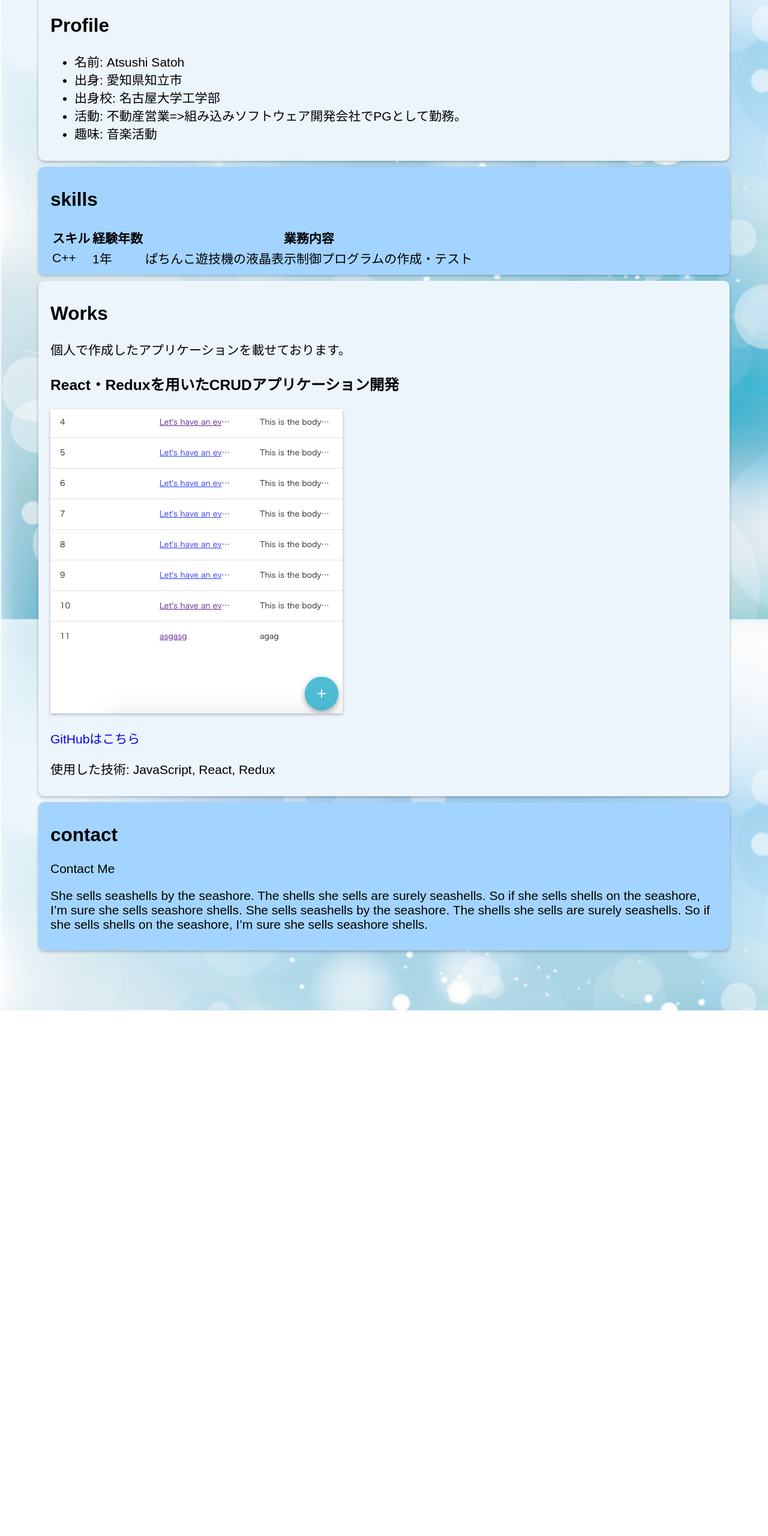
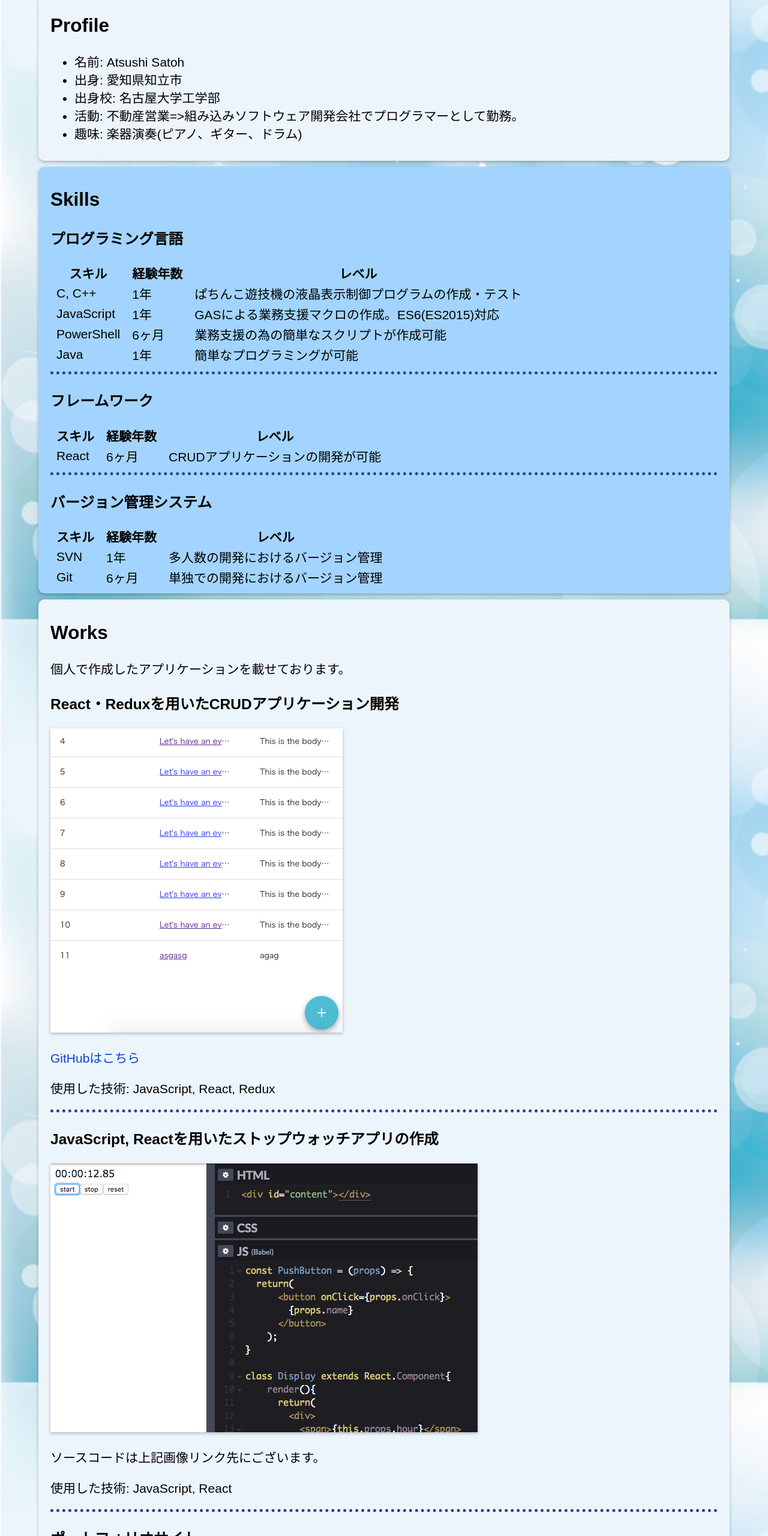
Before and after one commit to Atsushikeys/myPortfolio, a website built with Parcel: page index.html in a window 1280 px wide. Shown: the part 240-2800 px from the top of the page at 60% size. Before the commit the page ends 1924 px from the top, so only its background shows below. Built offline with nearby package versions, Linux system fonts and the light colour scheme.

Commit message:
change contact and skill

```diff
--- a/index.html
+++ b/index.html
@@ -35,11 +35,6 @@
                 ><i class="fas fa-hammer"></i><span>works</span></a
               >
             </li>
-            <!-- <li>
-              <a href="#sns"
-                ><i class="far fa-thumbs-up"></i><span>sns</span></a
-              >
-            </li> -->
             <li>
               <a href="#contact"
                 ><i class="far fa-paper-plane"></i><span>contact</span></a
@@ -49,74 +44,152 @@
         </nav>
       </header>
 
-      <section>
-        <h2 id="profile">Profile</h2>
+      <section id="profile">
+        <h2>Profile</h2>
         <ul>
           <li>名前: Atsushi Satoh</li>
           <li>出身: 愛知県知立市</li>
           <li>出身校: 名古屋大学工学部</li>
-          <li>活動: 不動産営業=&gt;組み込みソフトウェア開発会社でPGとして勤務。</li>
-          <li>趣味: 音楽活動</li>
+          <li>
+            活動:
+            不動産営業=&gt;組み込みソフトウェア開発会社でプログラマーとして勤務。
+          </li>
+          <li>趣味: 楽器演奏(ピアノ、ギター、ドラム)</li>
         </ul>
       </section>
 
-      <section>
-        <h2 id="skills">skills</h2>
-        <table >
+      <section id="skills">
+        <h2>Skills</h2>
+        <h3>プログラミング言語</h3>
+        <table>
           <tr>
             <th>スキル</th>
             <th>経験年数</th>
-            <th>業務内容</th>
+            <th>レベル</th>
           </tr>
           <tr>
-            <td>C++</td>
+            <td>C, C++</td>
             <td>1年</td>
             <td>ぱちんこ遊技機の液晶表示制御プログラムの作成・テスト</td>
+          </tr>
+          <tr>
+            <td>JavaScript</td>
+            <td>1年</td>
+            <td>GASによる業務支援マクロの作成。ES6(ES2015)対応</td>
+          </tr>
+          <tr>
+            <td>PowerShell</td>
+            <td>6ヶ月</td>
+            <td>業務支援の為の簡単なスクリプトが作成可能</td>
+          </tr>
+          <tr>
+            <td>Java</td>
+            <td>1年</td>
+            <td>簡単なプログラミングが可能</td>
+          </tr>
+        </table>
+
+        <hr />
+        <h3>フレームワーク</h3>
+        <table>
+          <tr>
+            <th>スキル</th>
+            <th>経験年数</th>
+            <th>レベル</th>
+          </tr>
+          <tr>
+            <td>React</td>
+            <td>6ヶ月</td>
+            <td>CRUDアプリケーションの開発が可能</td>
+          </tr>
+        </table>
+
+        <hr />
+        <h3>バージョン管理システム</h3>
+        <table>
+          <tr>
+            <th>スキル</th>
+            <th>経験年数</th>
+            <th>レベル</th>
+          </tr>
+          <tr>
+            <td>SVN</td>
+            <td>1年</td>
+            <td>多人数の開発におけるバージョン管理</td>
+          </tr>
+          <tr>
+            <td>Git</td>
+            <td>6ヶ月</td>
+            <td>単独での開発におけるバージョン管理</td>
           </tr>
         </table>
       </section>
 
-      <section>
-        <h2 id="works">Works</h2>
+      <section id="works">
+        <h2>Works</h2>
         <p>個人で作成したアプリケーションを載せております。</p>
-        <div class="worksthumbnail">
+        <div class="worksThumbnail">
           <h3>React・Reduxを用いたCRUDアプリケーション開発</h3>
-          <a href='https://atsushikeys-react-crud.herokuapp.com/'>
-            <img src='img/reactThumbnail.png' alt='React・Reduxを用いたCRUDアプリケーション開発'>
+          <a href="https://atsushikeys-react-crud.herokuapp.com/">
+            <img
+              src="img/reactThumbnail.png"
+              alt="React・Reduxを用いたCRUDアプリケーション開発"
+            />
           </a>
-          <p><a href='https://github.com/Atsushikeys/udemy-react-redux-crud-application/tree/events-show'>GitHubはこちら</a></p>
+          <p>
+            <a
+              href="https://github.com/Atsushikeys/udemy-react-redux-crud-application/tree/events-show"
+              >GitHubはこちら</a
+            >
+          </p>
           <p>使用した技術: JavaScript, React, Redux</p>
         </div>
-
+        <hr />
+        <div class="worksThumbnail">
+          <h3>JavaScript, Reactを用いたストップウォッチアプリの作成</h3>
+          <a href="https://codepen.io/atsushikeys/pen/VOXvxJ"
+            ><img
+              src="img/stopwatchThumbnail.png"
+              alt="JavaScript, Reactを用いたストップウォッチアプリの作成"
+          /></a>
+          <p>
+            ソースコードは上記画像リンク先にございます。
+          </p>
+          <p>使用した技術: JavaScript, React</p>
+        </div>
+        <hr />
+        <div class="worksThumbnail">
+          <h3>ポートフォリオサイト</h3>
+          <img src="img/portfolioThumbnail.png" alt="ポートフォリオサイト" />
+          <p>
+            <a href="https://github.com/Atsushikeys/myPortfolio"
+              >GitHubはこちら</a
+            >
+          </p>
+          <p>使用した技術: HTML5, CSS3</p>
+        </div>
       </section>
 
-      <!-- <section>
-        <h2 id="sns">SNS</h2>
-        <p>This is my SNS</p>
-        <p>
-          Lorem ipsum dolor sit amet, consectetur adipiscing elit, sed do
-          eiusmod tempor incididunt ut labore et dolore magna aliqua. Ut enim ad
-          minim veniam, quis nostrud exercitation ullamco laboris nisi ut
-          aliquip ex ea commodo consequat. Duis aute irure dolor in
-          reprehenderit in voluptate velit esse cillum dolore eu fugiat nulla
-          pariatur. Excepteur sint occaecat cupidatat non proident, sunt in
-          culpa qui officia deserunt mollit anim id est laborum.
+      <section id="contact">
+        <h2>contact</h2>
+        <p>連絡はこちらから</p>
+        <div id="contactForm">
+          <iframe
+            src="https://docs.google.com/forms/d/e/1FAIpQLSc3m6IPHG0Bagg6yBAhfSXwH0AWQsocGJfbuengeSpDHQ6qhA/viewform?embedded=true"
+            frameborder="0"
+            marginheight="0"
+            marginwidth="0"
+          >
+            読み込んでいます...
+          </iframe>
+        </div>
+      </section>
+
+      <footer>
+        <p class="copyright">
+          Copyright &#169; Atsushi Satoh All Rights Reserved.
         </p>
-      </section> -->
-
-      <section>
-        <h2 id="contact">contact</h2>
-        <p>Contact Me</p>
-        <p>
-          She sells seashells by the seashore. The shells she sells are surely
-          seashells. So if she sells shells on the seashore, I’m sure she sells
-          seashore shells. She sells seashells by the seashore. The shells she
-          sells are surely seashells. So if she sells shells on the seashore,
-          I’m sure she sells seashore shells.
-        </p>
-      </section>
+      </footer>
     </div>
-
-    <footer></footer>
   </body>
 </html>
--- a/src/styles.css
+++ b/src/styles.css
@@ -26,6 +26,11 @@ body {
 
 #main-container section a {
   text-decoration: none;
+  color: #0044cc;
+}
+
+#main-container section a:visited{
+  color: #0044cc;
 }
 
 #main-container section a:hover,
@@ -42,22 +47,34 @@ body {
   background: #a3d4ff;
 }
 
-#main-container section {
-  padding: 10px 20px;
-  margin-bottom: 10px;
-  border-radius: 10px;
-  box-shadow: 0 2px 5px #00000042;
+#skills table,
+#skills table th,
+#skills table td {
+  border: 2px #224b8b none;
+  border-collapse: collapse;
 }
 
-.worksthumbnail a img {
+#skills table th,
+#skills table td {
+  padding: 2px 10px;
+}
+
+section hr{
+  border: none;
+  border-top: dotted 5px #224b8b;
+}
+
+.worksThumbnail img {
   max-width: 100%;
   height: auto;
   box-shadow: 0 2px 5px #00000042;
 }
 
-.worksthumbnail img:hover{
+.worksThumbnail img:hover{
   opacity: 0.5;
+  transition-duration: 0.3s;
 }
+
 
 
 /* トップ部分スタイリング */
@@ -68,6 +85,10 @@ body {
   margin-bottom: 20px;
   justify-content: space-around;
 }
+
+
+
+
 
 /* スマホ用スタイルここから */
 
@@ -133,9 +154,29 @@ body {
     line-height: 2;
   }
 
-  .worksthumbnail a img {
+  .worksThumbnail a img {
     max-width: 100%;
     height: auto;
+  }
+
+  #contactForm{
+    width: 100%;
+    height: 900px;
+  }
+
+  #contactForm iframe{
+    width: 100%;
+    height: 100%;
+  }
+
+  footer{
+    margin-bottom: 90px;
+  }
+
+  .copyright{
+    color: #585858;
+    font-size: small;
+    text-align: center;
   }
 }
 
@@ -198,4 +239,26 @@ body {
   nav ul li a span {
     line-height: 2;
   }
+
+  #contactForm{
+    width: 50%;
+    height: 900px;
+    text-align: left;
+  }
+
+  #contactForm iframe{
+    width: 100%;
+    height: 100%;
+    text-align: left;
+  }
+
+  footer{
+    margin-bottom: 30px;
+  }
+
+  .copyright{
+    color: #585858;
+    font-size: small;
+    text-align: center;
+  }
 }
```
Also changed, not shown: img/old_reactThumbnail.png (deleted), img/portfolioThumbnail.png (added), img/stopwatchThumbnail.png (added), 1 other file.
